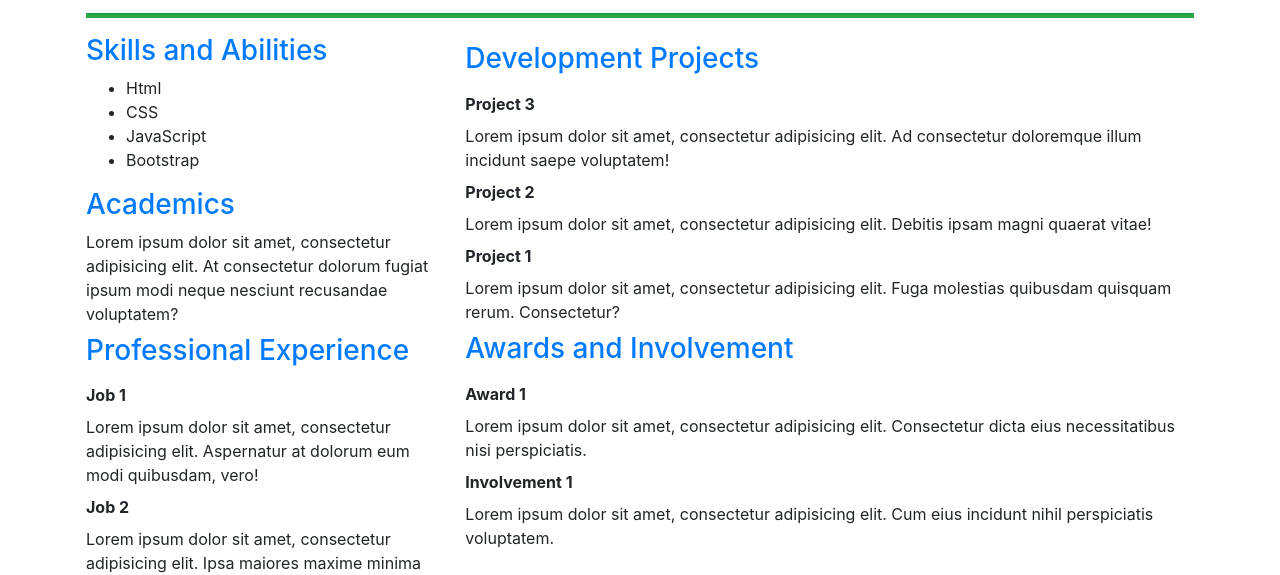
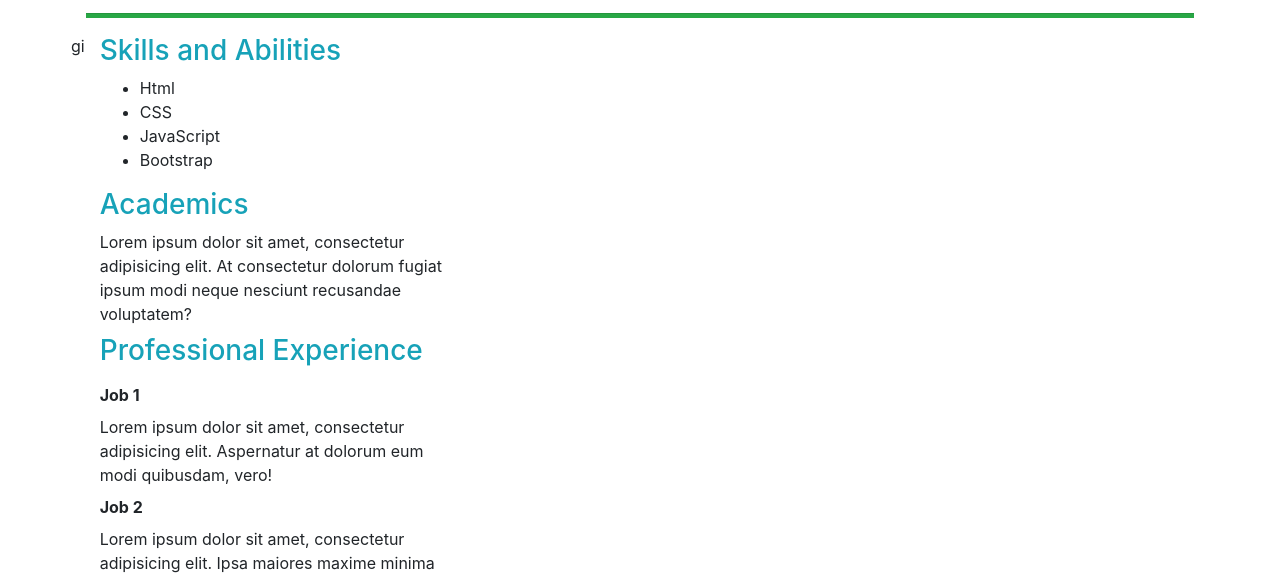
Before and after one commit to EdgarIGomez/codeup-web-exercises, a plain HTML site: page Resume_Bootstrap_grid.html in a window 1280 px wide. Shown: the part 225-800 px from the top of the page. Drawn offline with nearby package versions, Linux system fonts and the light colour scheme.

Commit message:
modifies resume_bootstrap_grid file

```diff
--- a/Resume_Bootstrap_grid.html
+++ b/Resume_Bootstrap_grid.html
@@ -37,12 +37,12 @@
         <hr class="bg-success pt-1">
 
         <div class="row">
-            <div class="col-12 col-md-4">
+            gi<div class="col-12 col-md-4">
                 <div class="row">
                     <div class="col-12">
 <!--                        Skill and Abilities-->
                         <div class="row">
-                            <div class="col-12 h3 text-primary">Skills and Abilities</div>
+                            <div class="col-12 h3 text-info">Skills and Abilities</div>
                             <div class="col-12">
                                 <ul>
                                     <li>Html</li>
@@ -55,12 +55,12 @@
                     </div>
 <!--                    Acedemics Columns-->
                     <div class="col-12">
-                        <div class="h3 text-primary">Academics</div>
+                        <div class="h3 text-info">Academics</div>
                         <div class="pb-2">Lorem ipsum dolor sit amet, consectetur adipisicing elit. At consectetur dolorum fugiat ipsum modi neque nesciunt recusandae voluptatem?</div>
                     </div>
                     <div class="col-12">
                         <div class="row">
-                            <div class="col-12 h3 text-primary">Professional Experience</div>
+                            <div class="col-12 h3 text-info">Professional Experience</div>
                             <div class="col-12 pt-2 font-weight-bold">Job 1</div>
                             <div class="col-12 pt-2">Lorem ipsum dolor sit amet, consectetur adipisicing elit. Aspernatur at dolorum eum modi quibusdam, vero!</div>
                             <div class="col-12 pt-2 font-weight-bold">Job 2</div>
@@ -71,7 +71,7 @@
             </div>
             <div class="col-12 col-md-8">
                 <div class="row">
-                    <div class="col-12 h3 pt-2 text-primary">Development Projects</div>
+                    <div class="col-12 h3 pt-2 text-info">Development Projects</div>
                     <div class="col-12 pt-2 font-weight-bold">Project 3</div>
                     <div class="col-12 pt-2">Lorem ipsum dolor sit amet, consectetur adipisicing elit. Ad consectetur doloremque illum incidunt saepe voluptatem!</div>
                     <div class="col-12 pt-2 font-weight-bold">Project 2</div>
@@ -85,7 +85,7 @@
 
                 </div>
                 <div class="row">
-                    <div class="col-12 h3 pt-2 text-primary">Awards and Involvement</div>
+                    <div class="col-12 h3 pt-2 text-info">Awards and Involvement</div>
                     <div class="col-12 pt-2 font-weight-bold">Award 1</div>
                     <div class="col-12 pt-2">Lorem ipsum dolor sit amet, consectetur adipisicing elit. Consectetur dicta eius necessitatibus nisi perspiciatis.</div>
                     <div class="col-12 pt-2 font-weight-bold">Involvement 1</div>
```
